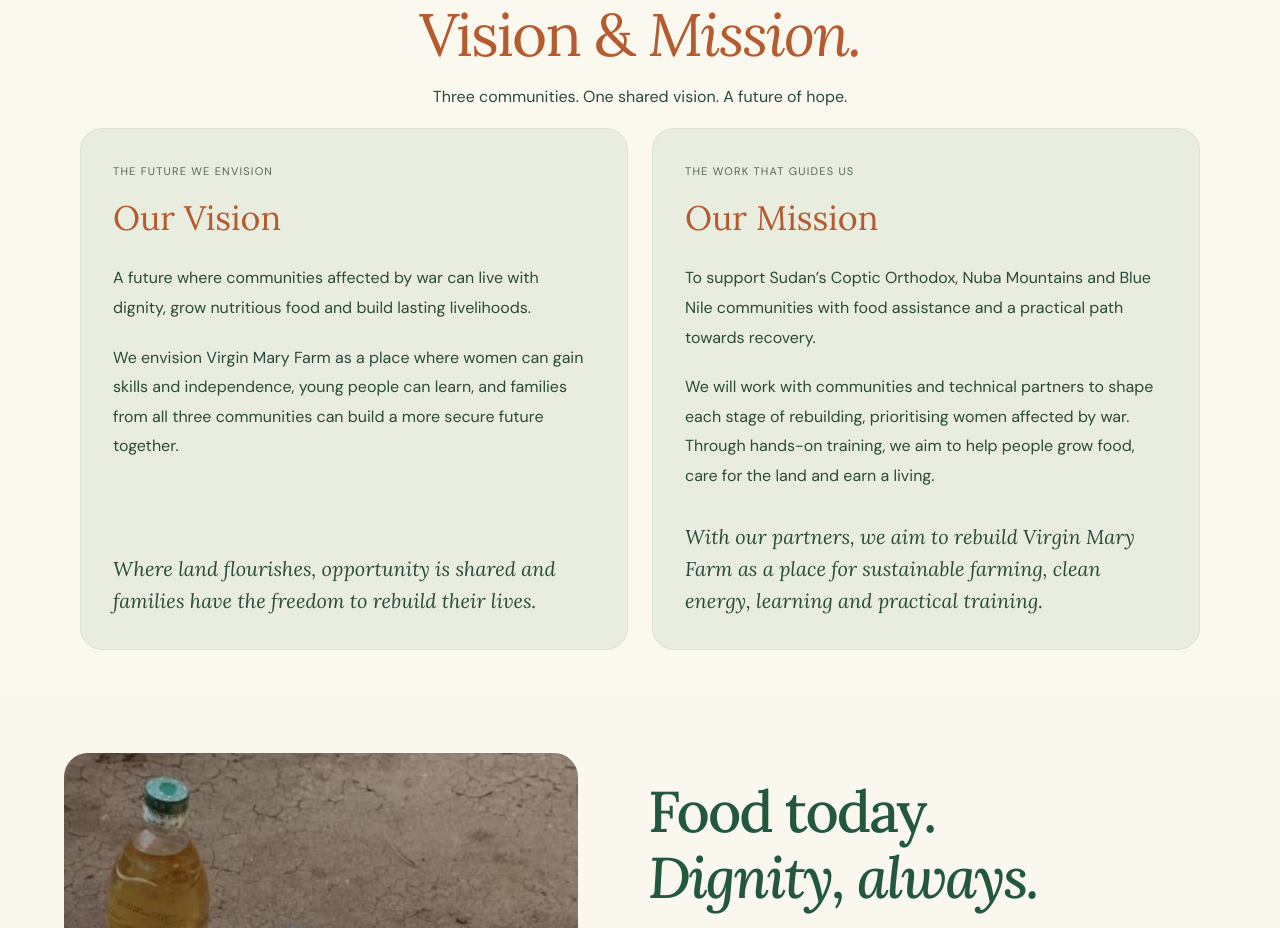
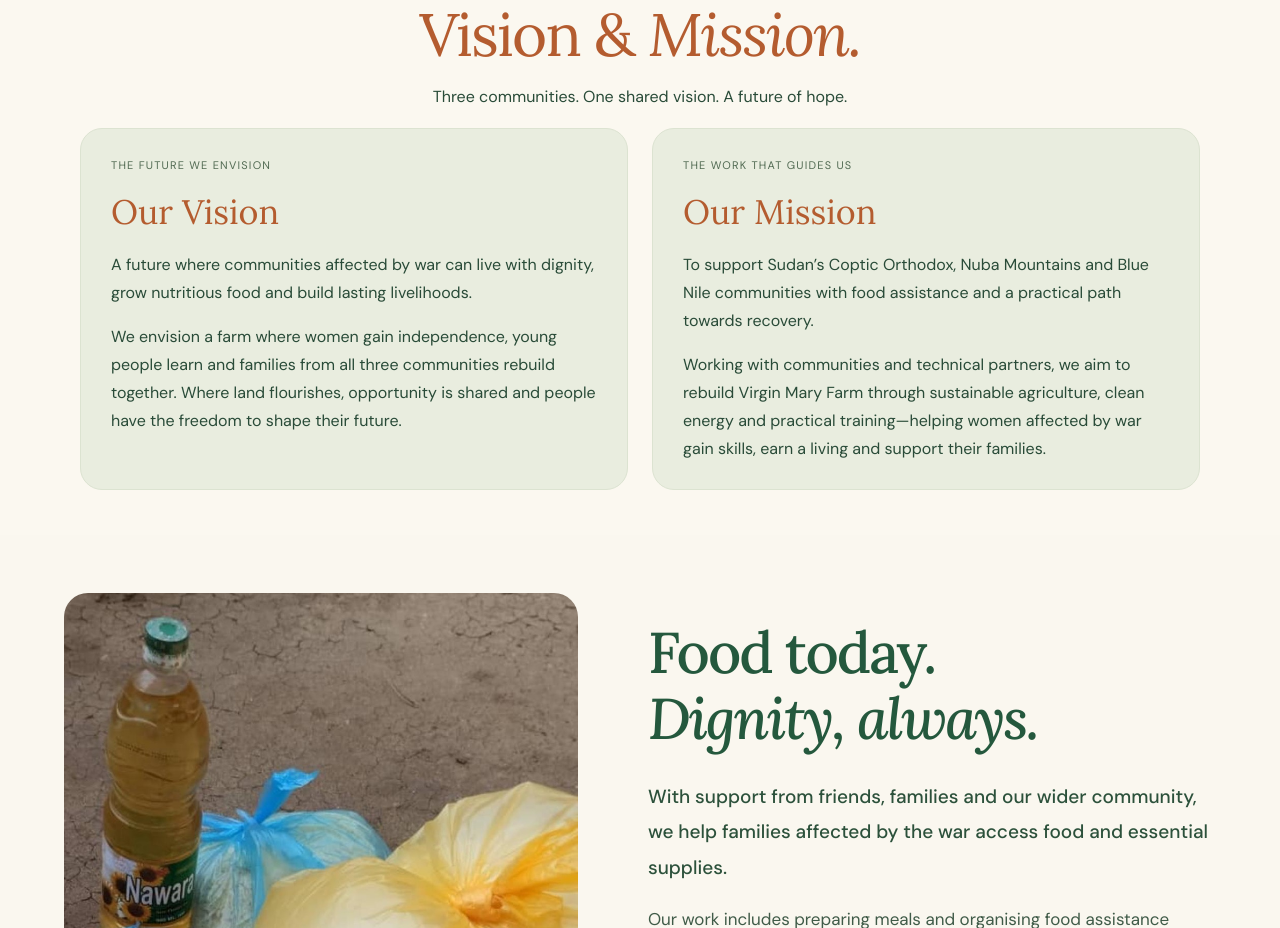
Before and after one commit to Hero988/RiseMeUp, a React (Vite) app: page / in a window 1280 px wide. Shown: the part 3280-4208 px from the top of the page. Built offline with nearby package versions, Linux system fonts and the light colour scheme; a web font is replaced by a local one.

Commit message:
Balance compact Vision and Mission cards with consistent text spacing

```diff
--- a/src/components/ClassicSections.tsx
+++ b/src/components/ClassicSections.tsx
@@ -44,17 +44,13 @@ export function ClassicVision() {
           <p className="chapter">The future we envision</p>
           <h3>Our Vision</h3>
           <p>A future where communities affected by war can live with dignity, grow nutritious food and build lasting livelihoods.</p>
-          <p>We envision Virgin Mary Farm as a place where women can gain skills and independence, young people can learn, and families from all three communities can build a more secure future together.</p>
-          <p>Where land flourishes, opportunity is shared and families have the freedom to rebuild their lives.</p>
-
+          <p>We envision a farm where women gain independence, young people learn and families from all three communities rebuild together. Where land flourishes, opportunity is shared and people have the freedom to shape their future.</p>
         </article>
         <article id="mission">
           <p className="chapter">The work that guides us</p>
           <h3>Our Mission</h3>
           <p>To support Sudan’s Coptic Orthodox, Nuba Mountains and Blue Nile communities with food assistance and a practical path towards recovery.</p>
-          <p>We will work with communities and technical partners to shape each stage of rebuilding, prioritising women affected by war. Through hands-on training, we aim to help people grow food, care for the land and earn a living.</p>
-          <p>With our partners, we aim to rebuild Virgin Mary Farm as a place for sustainable farming, clean energy, learning and practical training.</p>
-
+          <p>Working with communities and technical partners, we aim to rebuild Virgin Mary Farm through sustainable agriculture, clean energy and practical training—helping women affected by war gain skills, earn a living and support their families.</p>
         </article>
       </div>
     </div>
--- a/src/components/VisionField.css
+++ b/src/components/VisionField.css
@@ -32,7 +32,7 @@
 .home-page #vision-mission.rm-field-vision .vision-grid article {
   position:static;display:flex;flex-direction:column;min-width:0;overflow:visible;
   background:#e9eddf;color:#294b38;border:1px solid #dce3d1;
-  border-radius:22px;padding:32px;text-align:left;box-shadow:none;
+  border-radius:22px;padding:26px 30px;text-align:left;box-shadow:none;
 }
 .home-page #vision-mission.rm-field-vision .vision-grid article::before {content:none}
 .home-page #vision-mission.rm-field-vision .chapter {
@@ -40,17 +40,17 @@
   text-transform:uppercase;color:#526b53;margin:0 0 16px;
 }
 .home-page #vision-mission.rm-field-vision .vision-grid h3 {
-  font:400 34px/1.25 'Lora',Georgia,serif;color:#b45c2f;margin:0 0 24px;
+  font:400 34px/1.25 'Lora',Georgia,serif;color:#b45c2f;margin:0 0 18px;
   letter-spacing:normal;
 }
 .home-page #vision-mission.rm-field-vision .vision-grid article > p:not(.chapter) {
-  font:400 16px/1.85 'DM Sans',Arial,sans-serif;color:#294b38;
-  max-width:none;margin:0 0 20px;text-shadow:none;
+  font:400 16px/1.75 'DM Sans',Arial,sans-serif;color:#294b38;
+  max-width:none;margin:0 0 16px;text-shadow:none;
 }
 .home-page #vision-mission.rm-field-vision .vision-grid article > p + p:not(.chapter) {margin-top:0}
 .home-page #vision-mission.rm-field-vision .vision-grid article > p:last-child:not(.chapter) {
-  font:italic 400 20px/1.6 'Lora',Georgia,serif;color:#294b38;
-  margin:auto 0 0;padding-top:10px;
+  font:400 16px/1.75 'DM Sans',Arial,sans-serif;color:#294b38;
+  margin:0;padding-top:0;
 }
 @media(max-width:650px) {
   .home-page #vision-mission.rm-field-vision {padding:18px 0 35px}
```
